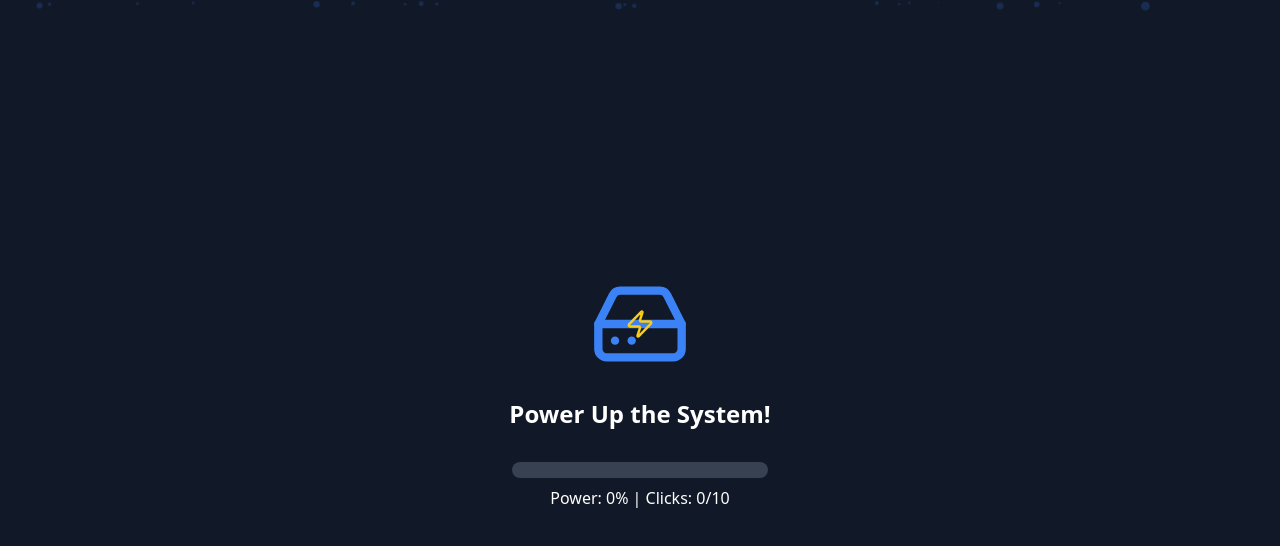
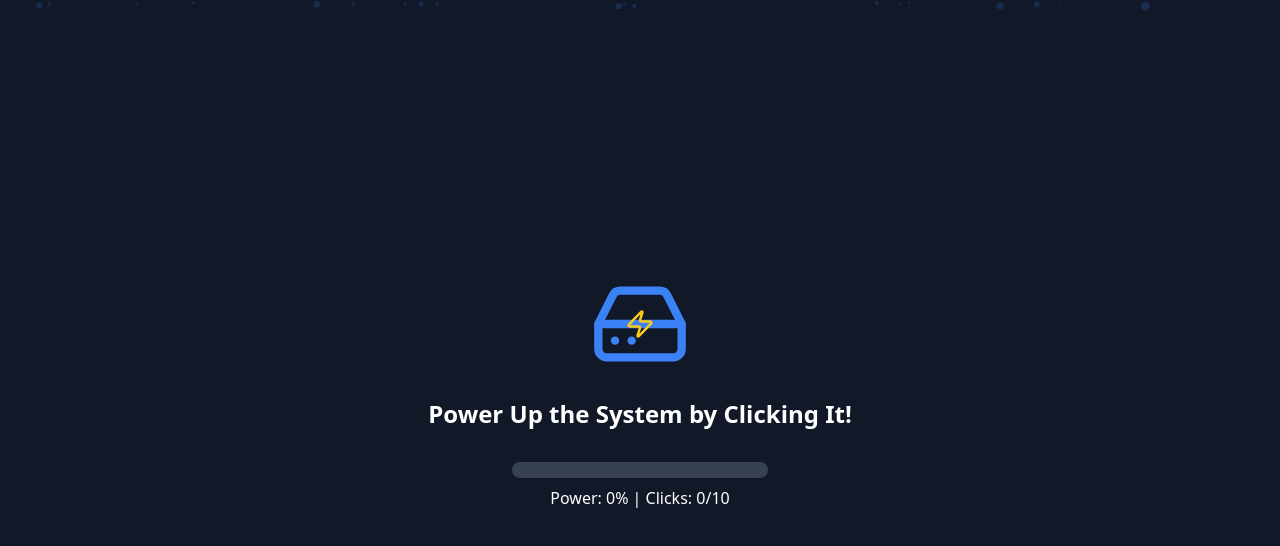
Before and after one commit to KinTatHo/personal-website-sep, a React (Create React App) app in the folder personal-portfolio/: page / in a window 1280 px wide. Shown: the top 546 px of the page. Built offline with nearby package versions, Linux system fonts and the light colour scheme.

Commit message:
Instructions for loading page

```diff
--- a/personal-portfolio/src/components/LoadingPage.js
+++ b/personal-portfolio/src/components/LoadingPage.js
@@ -78,7 +78,7 @@ export const LoadingPage = ({ onLoadComplete }) => {
         transition={{ delay: 0.5, duration: 0.5 }}
         className="mt-4 text-2xl font-bold text-white"
       >
-        {isFullyPowered ? "System Powered Up!" : "Power Up the System!"}
+        {isFullyPowered ? "System Powered Up!" : "Power Up the System by Clicking It!"}
       </motion.h2>
 
       <motion.div
```
